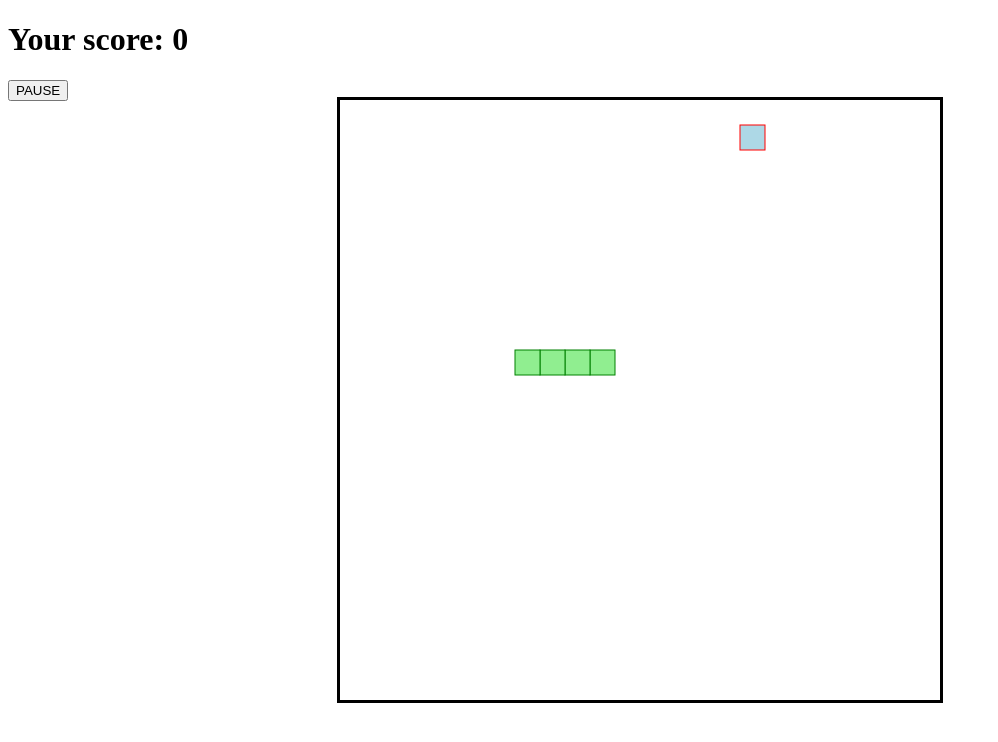
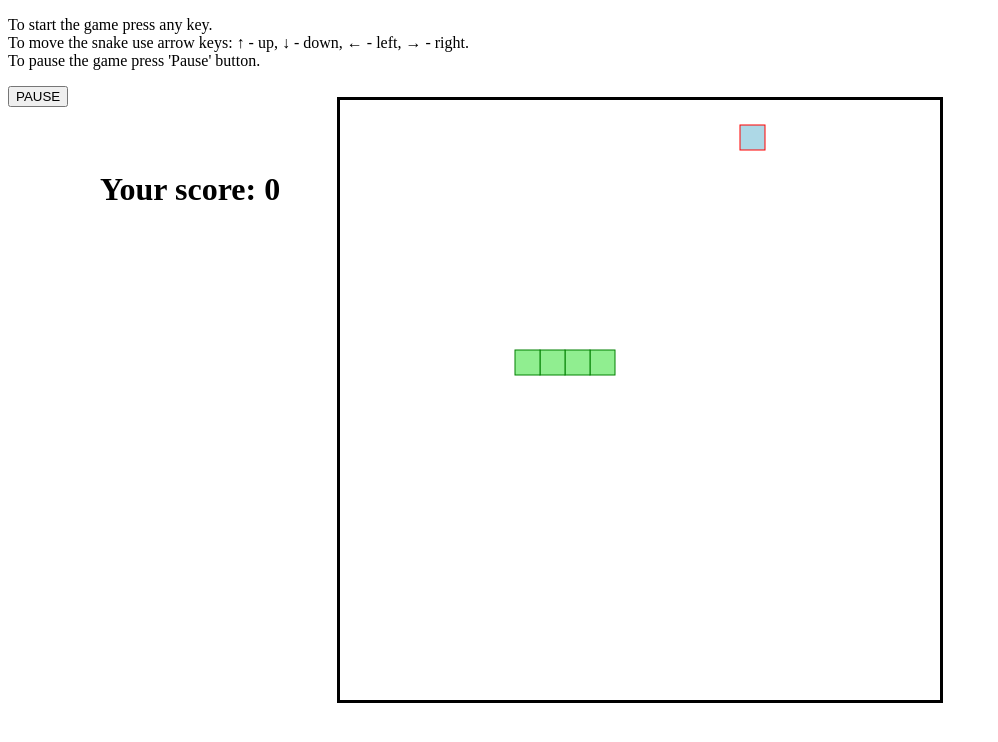
Before and after one commit to plugAC2/snake, a React (Create React App) app in the folder snake/: page / in a window 1280 px wide. Shown: the top 742 px of the page, without its empty margins (0-998 px from the left). Built offline with nearby package versions, Linux system fonts and the light colour scheme.

Commit message:
small fixes

```diff
--- /dev/null
+++ b/snake/src/Components/Instructions.js
@@ -0,0 +1,12 @@
+import React from "react";
+
+export default function Instructions() {
+    return <p>
+        To start the game press any key.
+        <br/>
+        To move the snake use arrow keys:
+        ↑ - up, ↓ - down, ← - left, → - right.
+        <br/>
+        To pause the game press 'Pause' button.
+    </p>
+}
--- /dev/null
+++ b/snake/src/Components/Points.js
@@ -0,0 +1,12 @@
+import React from "react";
+
+export default function Points({score}) {
+
+    const style = {
+        position: "absolute",
+        left: "100px",
+        top: "150px"
+    }
+
+    return <h1 style={style}> Your score: {score}</h1>
+}
--- a/snake/src/Components/SnakeBoard.js
+++ b/snake/src/Components/SnakeBoard.js
@@ -1,4 +1,5 @@
 import React, {useEffect, useRef, useState} from "react";
+import Points from "./Points";
 import {boardStyle} from "../Data/canvasSettings";
 import mainDraw from "../Draw/mainDraw";
 import clearCanvas from "../Draw/clearCanvas";
@@ -11,6 +12,7 @@ import {flagNewElement} from "../Collisions/newElementCollision";
 import {useDispatch, useSelector} from "react-redux";
 import {addPoint, reset, start} from "../Redux/snakeActions";
 import {collisionWallAndBodyFlag} from "../Data/collisionWallAndBodyFlag";
+import Instructions from "./Instructions";
 
 
 let direction = "";
@@ -29,16 +31,24 @@ export default function SnakeBoard(props) {
         dispatch(start(true));
         switch (event.key) {
             case "ArrowRight" :
+                if (direction !== "LEFT") {
                     direction = "RIGHT";
+                }
                 break;
             case "ArrowLeft" :
+                if (direction !== "RIGHT") {
                     direction = "LEFT";
+                }
                 break;
             case "ArrowUp" :
+                if (direction !== "DOWN") {
                     direction = "UP";
+                }
                 break;
             case "ArrowDown" :
+                if (direction !== "UP") {
                     direction = "DOWN";
+                }
                 break;
             default:
                 direction = "RIGHT"
@@ -83,9 +93,12 @@ export default function SnakeBoard(props) {
     }, [dispatch, element, snakeState, status])
 
 
-    return <div>
-        <h1> Your score: {score}</h1>
+    return (
+        <>
+            <Points score={score}/>
+            <Instructions/>
             {status && <button onClick={() => dispatch(start(false))}>PAUSE</button>}
             <canvas id="board" ref={canvasReference} width={width} height={height} style={boardStyle} {...props}/>
-    </div>
+        </>
+    )
 }
--- a/snake/src/Draw/mainDraw.js
+++ b/snake/src/Draw/mainDraw.js
@@ -1,8 +1,5 @@
 import drawSnake from "./drawSnake";
 
 export default function mainDraw(context, snake) {
-
     drawSnake(context, snake);
-
-
 }
```
Lines whose indentation alone changed are shown as unchanged.
